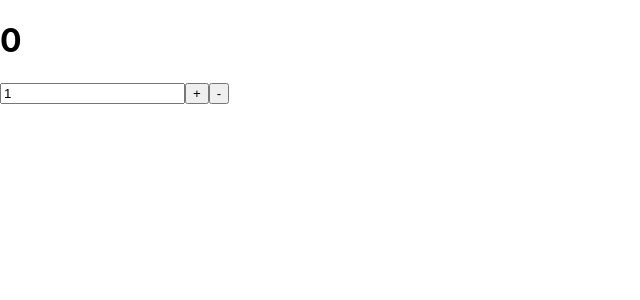
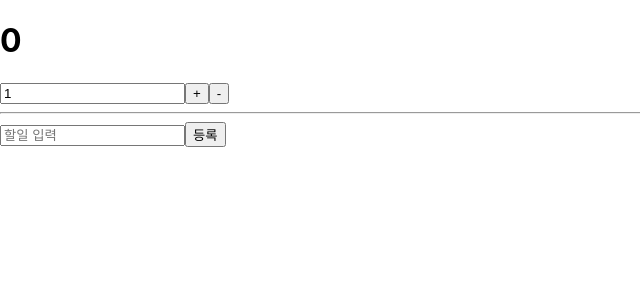
Before and after one commit to wordword-ahn/second_redux, a React (Create React App) app: page / in a window 1280 px wide. Shown: the top 300 px of the page, without its empty margins (0-640 px from the left). Built offline with nearby package versions, Linux system fonts and the light colour scheme.

Commit message:
4. 두개의 컴포넌트 나란히 붙이기 (타이머+todo)

```diff
--- a/src/App.js
+++ b/src/App.js
@@ -1,9 +1,14 @@
 import React from 'react';
 import CounterContainer from './containers/CounterContainer';
+import TodosContainer from './containers/TodosContainer';
 
 function App() {
   return (
-    <CounterContainer/>
+    <div>
+      <CounterContainer/>
+      <hr/>
+      <TodosContainer/>
+    </div>
   );
 }
 
--- /dev/null
+++ b/src/components/Todos.js
@@ -0,0 +1,62 @@
+import React, { useState } from 'react';
+
+// todo: 리덕스 모듈에서 관리하는 (initState처럼 생긴) 객체가 여기로 들어온다 (id, text, done)
+function TodoItem({ todo, onToggle }) {
+    return (
+        <li
+            style={{
+                textDecoration: todo.done ? 'line-through' : 'none'  // true면 줄긋기
+            }}
+            onClick={() => onToggle(todo.id)}  // 클릭되면 todo가 갖고 있는 id값을 넣어서 onToggle 호출
+        >
+            {todo.text}
+        </li>
+    )
+}
+
+
+// 여러개의 항목들을 보여줌
+function TodoList({ todos, onToggle }) {
+    return (
+        <ul>
+            {
+                todos.map(todo => <TodoItem
+                    key={todo.id}
+                    todo={todo}
+                    onToggle={onToggle}
+                />
+                )
+            }
+        </ul>
+    )
+}
+
+// todos: 여러개의 todo가 들어있는 배열, onCreate: 새로운 할일 항목을 등록해주게 하는 함수
+function Todos({ todos, onCreate, onToggle }) {
+    const [text, setText] = useState('');  // 필요한 경우 리덕스가 아니라 내부에서 처리
+    const onChange = e => setText(e.target.value);
+    const onSubmit = e => {
+        e.preventDefault();  // 새로고침 방지
+        onCreate(text);
+        setText('');  // 초기화
+    }
+
+    return (
+        <div>
+            <form onSubmit={onSubmit}>
+                <input
+                    value={text}
+                    onChange={onChange}
+                    placeholder="할일 입력"
+                />
+                <button>등록</button>
+            </form>
+            <TodoList
+                todos={todos}
+                onToggle={onToggle}
+            />
+        </div>
+    )
+}
+
+export default Todos;
--- a/src/containers/CounterContainer.js
+++ b/src/containers/CounterContainer.js
@@ -1,6 +1,6 @@
 import React from 'react';
 import Counter from '../components/Counter';
-import { useSelector, useDispatch } from 'react-redux';  // useSelector: 상태를 조회, useDispatch: 액션을 만들고 이를 디스패치
+import { useSelector, useDispatch, shallowEqual } from 'react-redux';  // useSelector: 상태를 조회, useDispatch: 액션을 만들고 이를 디스패치
 import { increase, decrease, setDiff } from '../modules/counter';
 
 
@@ -10,7 +10,7 @@ function CounterContainer() {
     const { number, diff } = useSelector(state => ({   // 비구조화 할당
         number: state.counter.number,
         diff: state.counter.diff
-    }))
+    }), shallowEqual)  // shallowEqual: 리렌더링 방지해서 최적화시키려고 추가된 키워드 (없어도 잘 작동함) -> 아니면 키워드마다 따로 useSelector를 해주는 방법도 존재
 
     // 우리는 언제든 dispatch를 사용해서 특정 액션을 발생시킬 수 있다
     const dispatch = useDispatch();
--- /dev/null
+++ b/src/containers/TodosContainer.js
@@ -0,0 +1,27 @@
+import React, { useCallback } from 'react';
+import { useSelector, useDispatch } from 'react-redux';
+import Todos from '../components/Todos';
+import { addTodo, toggleTodo } from '../modules/todos';
+
+function TodosContainer() {
+    const todos = useSelector(state => state.todos)  // 리덕스에서 관리하는 initialState처럼 생긴 상태를 useSelector를 통해 사용
+    const dispatch = useDispatch();                  // 디스패치를 받아오면 우리가 추후 액션을 디스패치할 수 있다.
+
+
+    // 1. 기존 코드
+    // const onCreate = text => dispatch(addTodo(text))  // 이렇게 하면 addTodo라는 액션이 발동됨
+    // const onToggle = id => dispatch(toggleTodo(id));
+
+    // 2. 수정 코드 (useCallback : 함수를 매번 렌더링 될때마다 새로 만드는 게 아니라 재사용할 수 있도록 최적화)
+    const onCreate = useCallback(text => dispatch(addTodo(text)), [dispatch]);
+    const onToggle = useCallback(id => dispatch(toggleTodo(id)), [dispatch]);
+
+
+    return <Todos
+        todos={todos}
+        onCreate={onCreate}
+        onToggle={onToggle}
+    />
+}
+
+export default TodosContainer;
```
